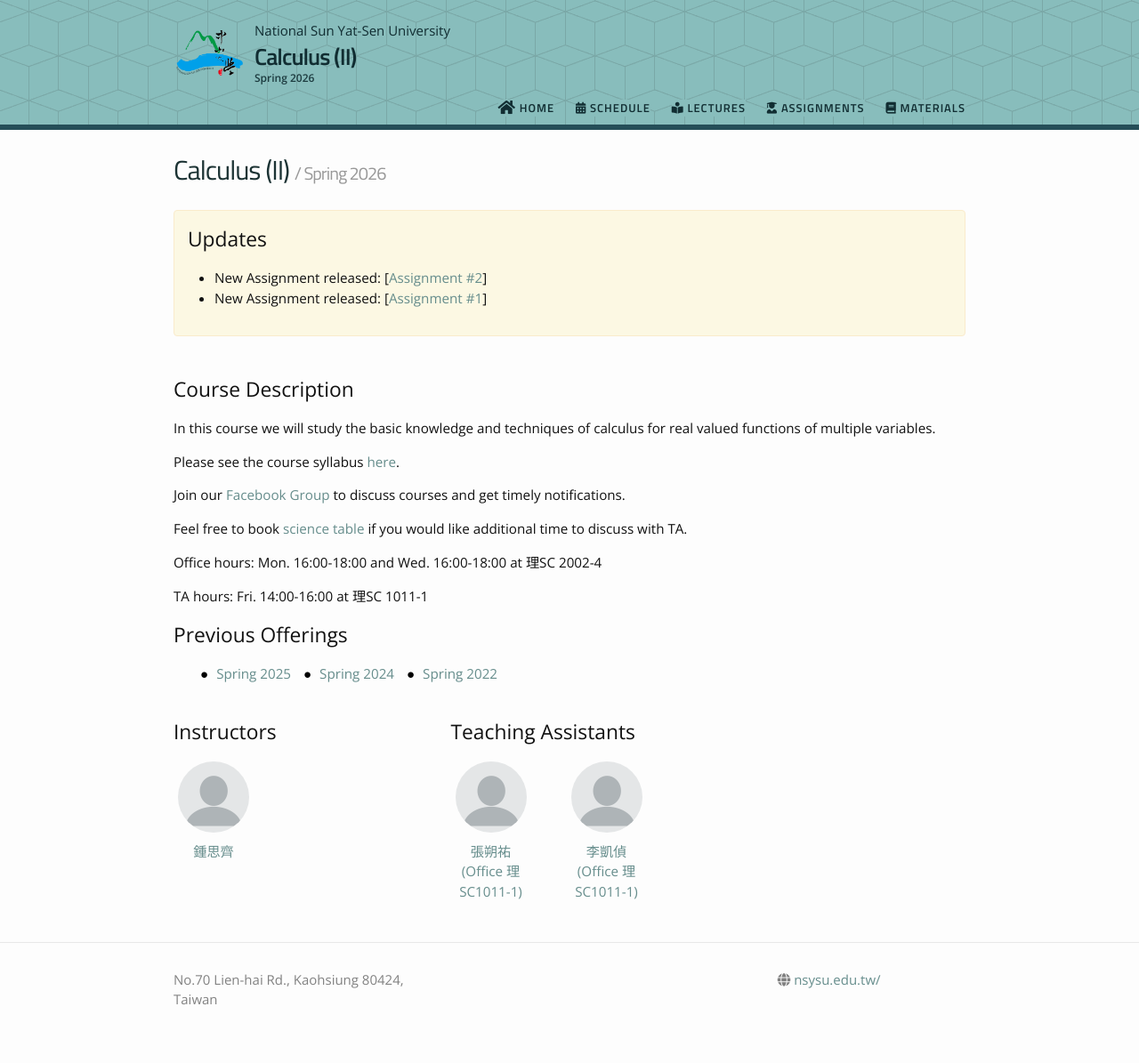
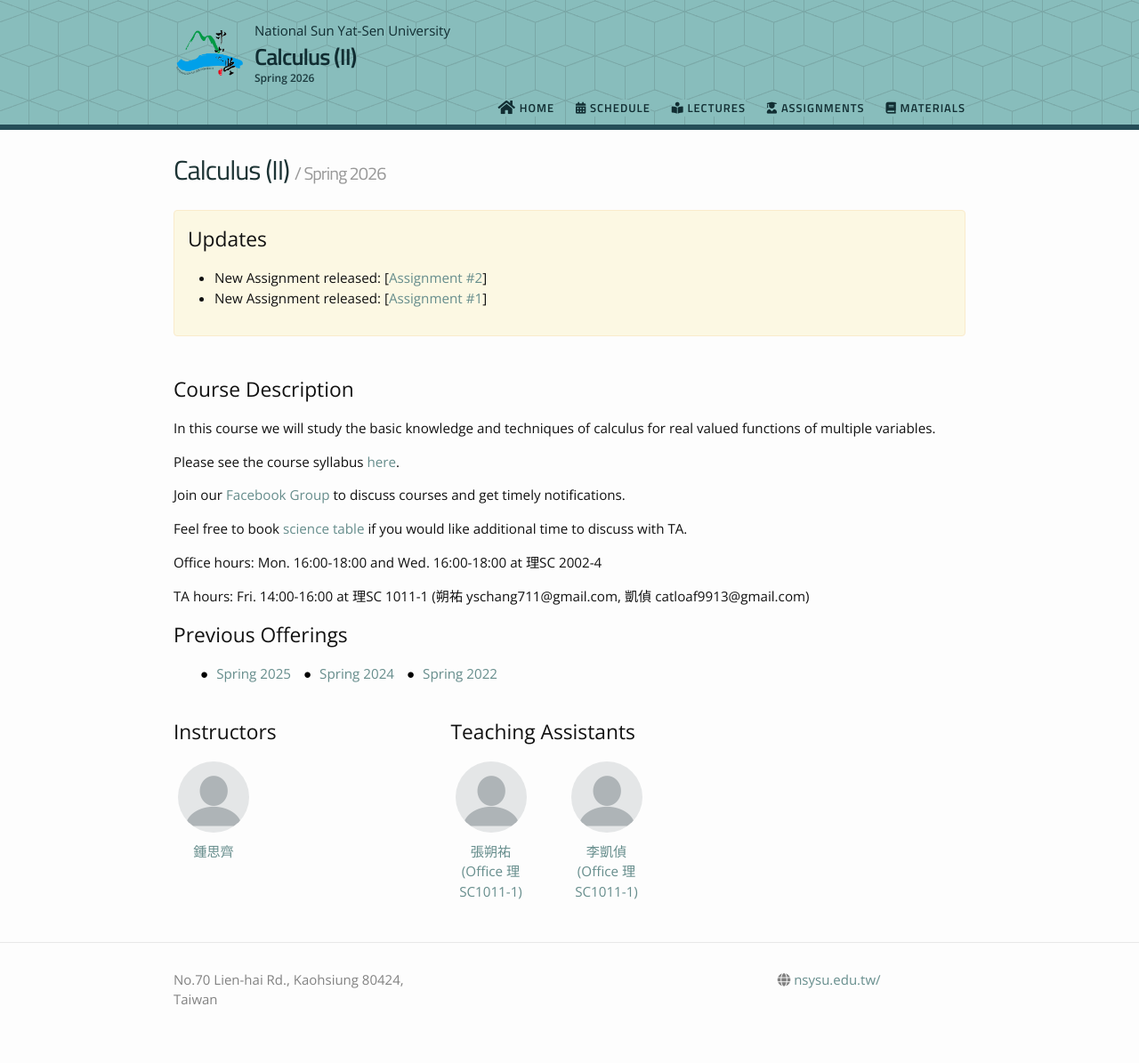
Before and after one commit to phonchi/nsysu-calculus2, a Jekyll site: the page built from index.md, in a window 1280 px wide. Shown: the whole page at 89% size. Built offline with Jekyll 4.4.1, drawn with Linux system fonts in a browser that asks for light colours; nearby versions of some CDN libraries.

Commit message:
Update index.md

```diff
--- a/index.md
+++ b/index.md
@@ -9,4 +9,4 @@ Feel free to book [science table](https://sites.google.com/g-mail.nsysu.edu.tw/q
 
 Office hours: Mon. 16:00-18:00 and Wed. 16:00-18:00 at 理SC 2002-4
 
-TA hours: Fri. 14:00-16:00 at 理SC 1011-1
+TA hours: Fri. 14:00-16:00 at 理SC 1011-1 (朔祐 yschang711@gmail.com, 凱偵 catloaf9913@gmail.com)
```
